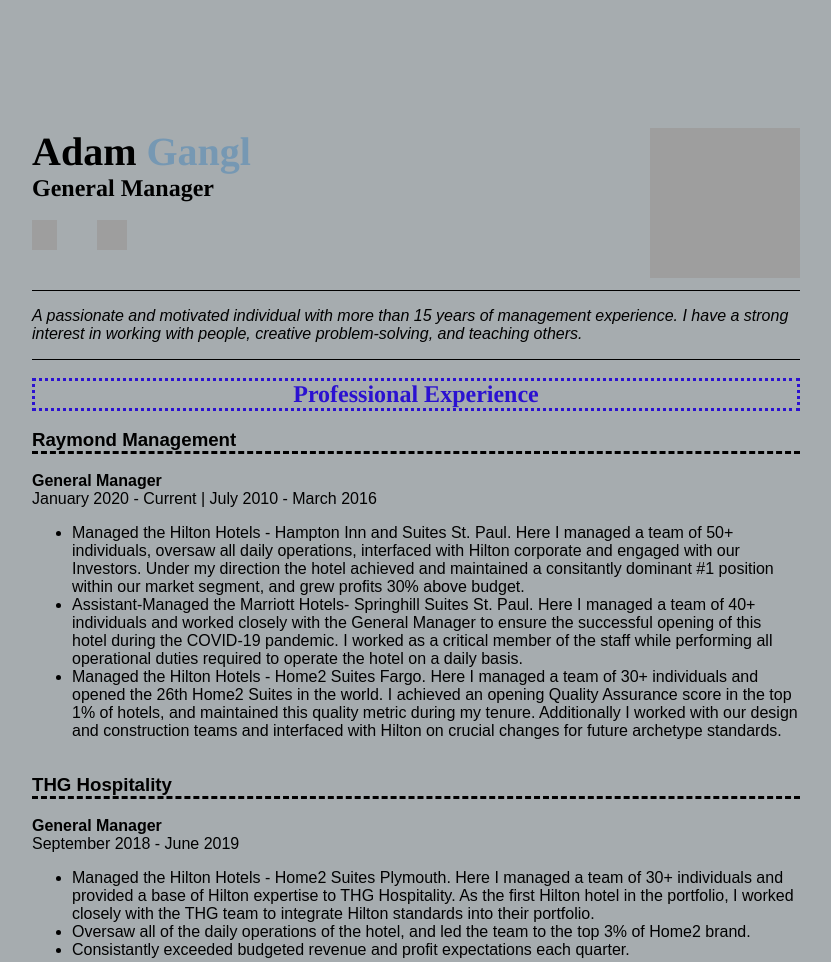
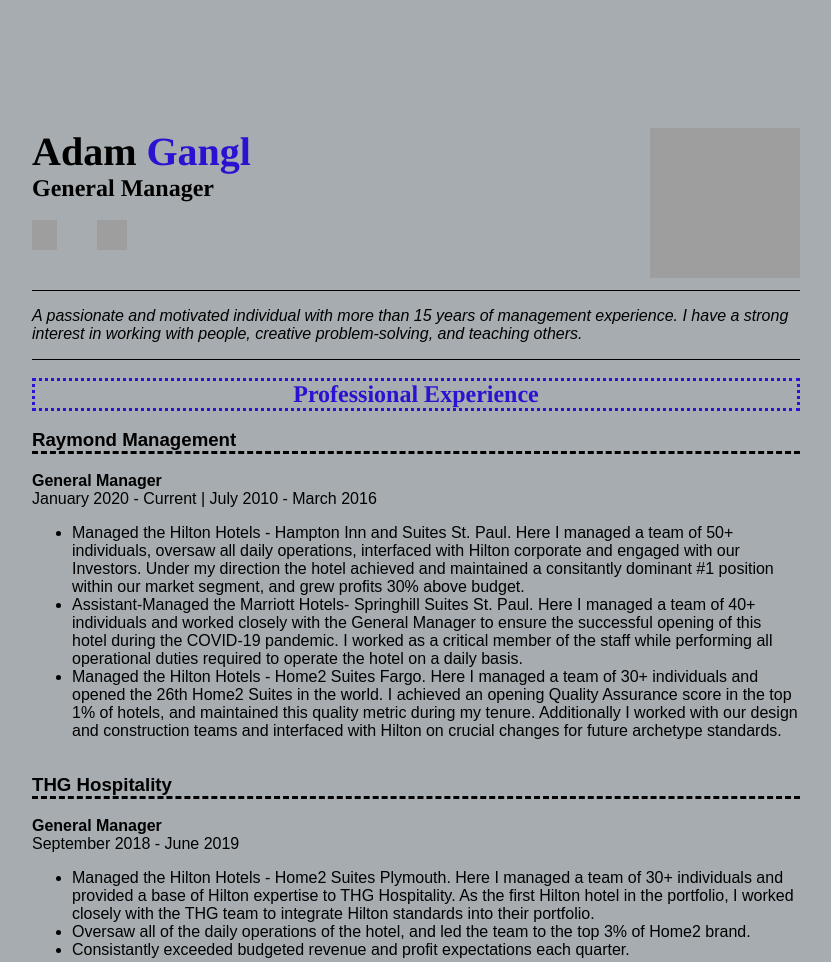
Before and after one commit to AdamWilliamGangl/AdamWilliamGangl.github.io, a plain HTML site: page index.html in a window 1280 px wide. Shown: the top 962 px of the page, without its empty margins (224-1055 px from the left). Drawn offline with Linux system fonts and the light colour scheme; grey boxes are pictures that could not be loaded.

Commit message:
Update index.html

```diff
--- a/index.html
+++ b/index.html
@@ -8,7 +8,7 @@
 </head>
 <div id="header">
 
-    <h1> Adam <span style="color: #7698b3">Gangl</span>
+    <h1> Adam <span style="color: #2B11D1  ">Gangl</span>
      <div class="picright"><img src="https://media-exp1.licdn.com/dms/image/C4E03AQFpG3uhKm8Xbw/profile-displayphoto-shrink_400_400/0/1516575283127?e=1673481600&v=beta&t=3Ur7fSU_BbPkqz7Hb2g-jVvS51BLzs1-c7075rPnsdk"
          height="150"
          width="150"
@@ -33,8 +33,7 @@
 <br>
 <br>
 <div class="About">
-
-    <p> <i>A passionate and motivated individual with more than 15 years of management experience. I have a strong interest in working with people, creative problem-solving,
+    <p><i>A passionate and motivated individual with more than 15 years of management experience. I have a strong interest in working with people, creative problem-solving,
       and teaching others.</i>
 
   </div>
@@ -44,7 +43,6 @@
     <h2>Professional Experience</h2>
   </div>
   <br>
-  <div class="right">
   <div class="work-experience1">
     <b>Raymond Management</b>
   </div>
@@ -116,6 +114,7 @@
   </div>
 
     <div>
+      <br>
       <b>Bachelor of the Arts - Criminal Justice and Sociology</b>
       <br>Minnesota State University, Moorhead
 
```
